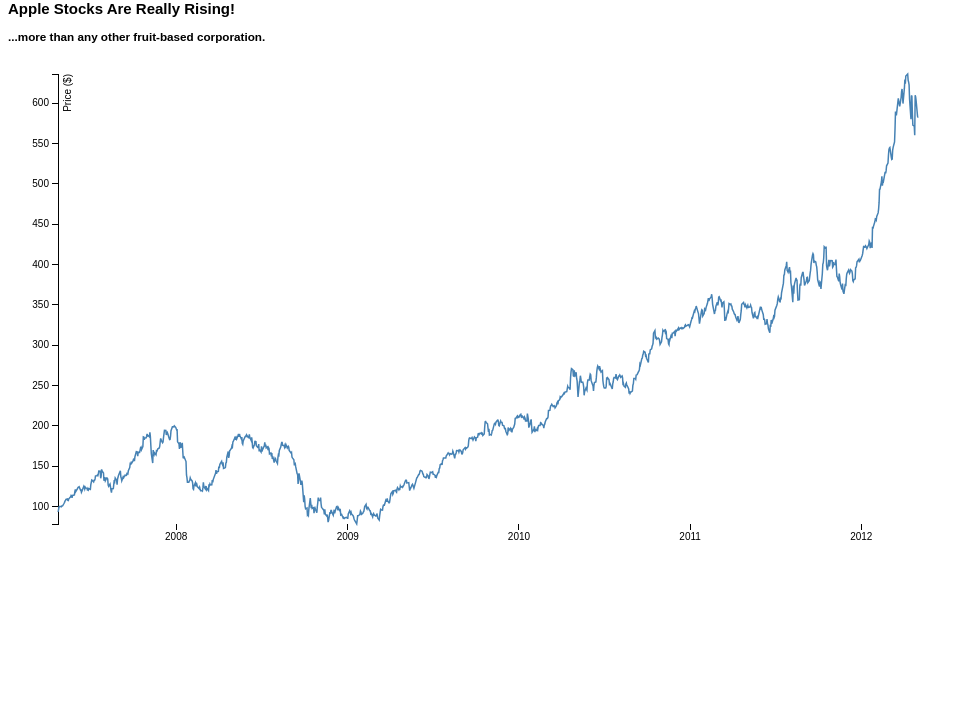
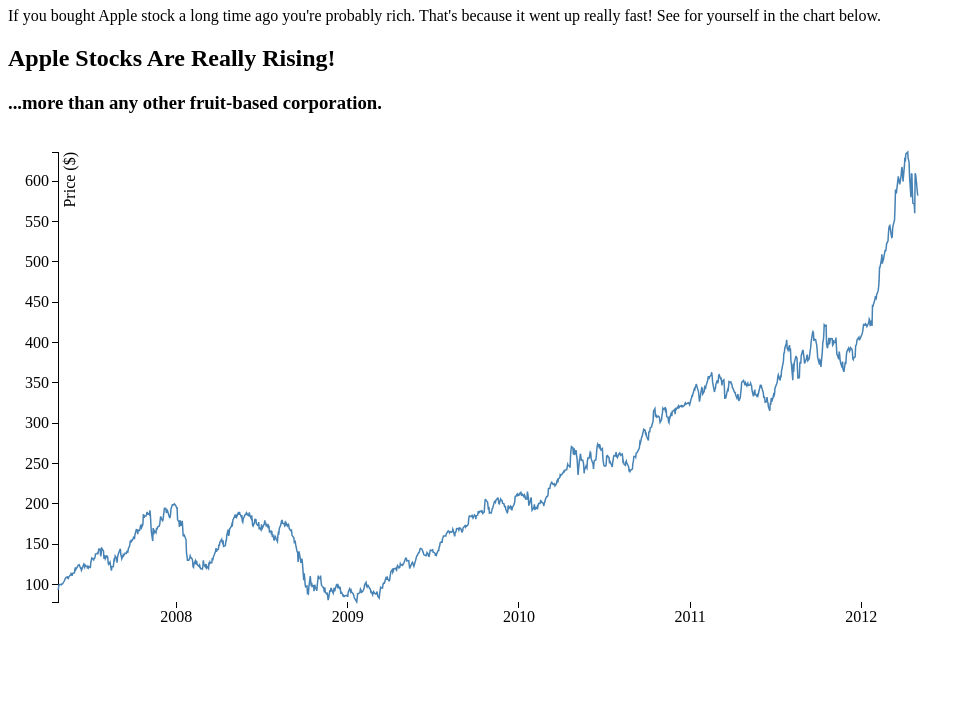
Before and after one commit to samhoran/chart-example, a plain HTML site: page index.html in a window 1280 px wide. Shown: the part 73-800 px from the top of the page, without its empty margins (0-974 px from the left). Drawn offline with nearby package versions, Linux system fonts and the light colour scheme.

Commit message:
make CSS apply only to chart

```diff
--- a/styles/style.css
+++ b/styles/style.css
@@ -1,4 +1,4 @@
-body {
+#apple-stock-chart body {
   font: 10px sans-serif;
 }
 
```
